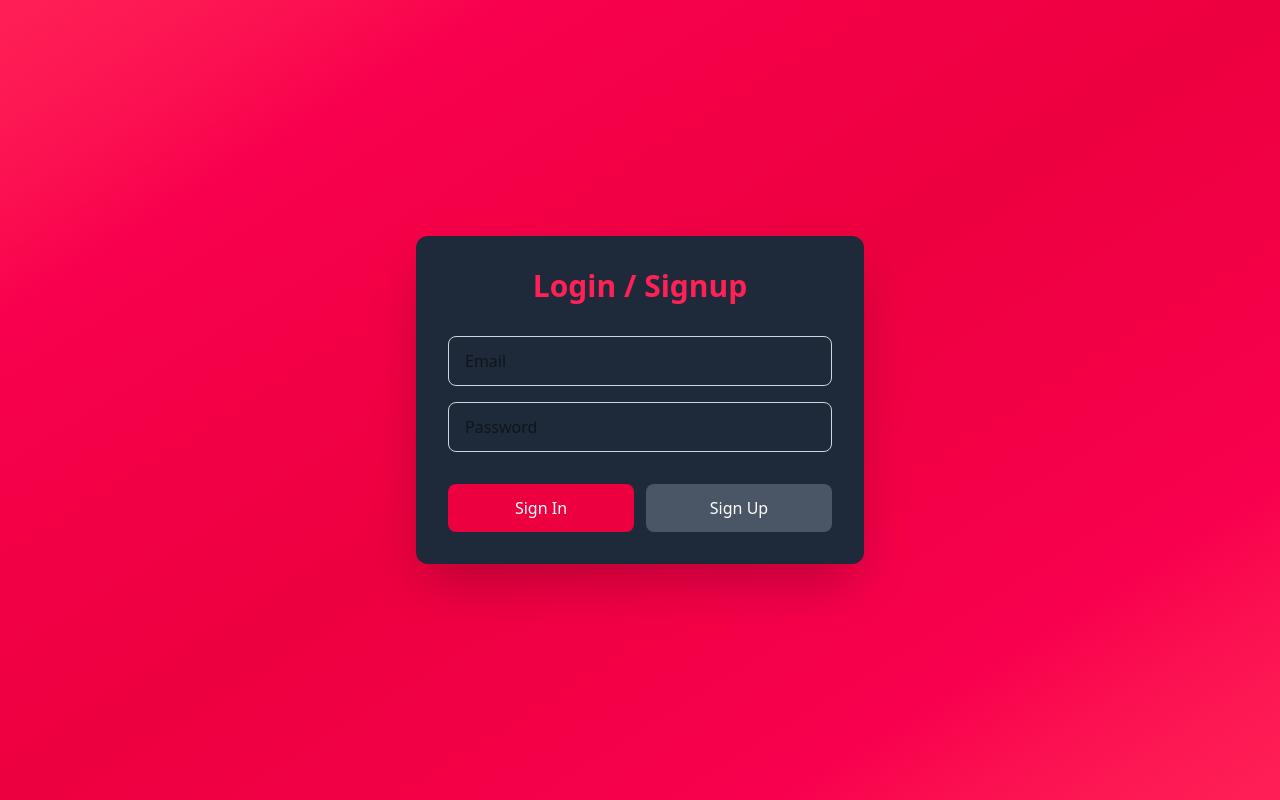
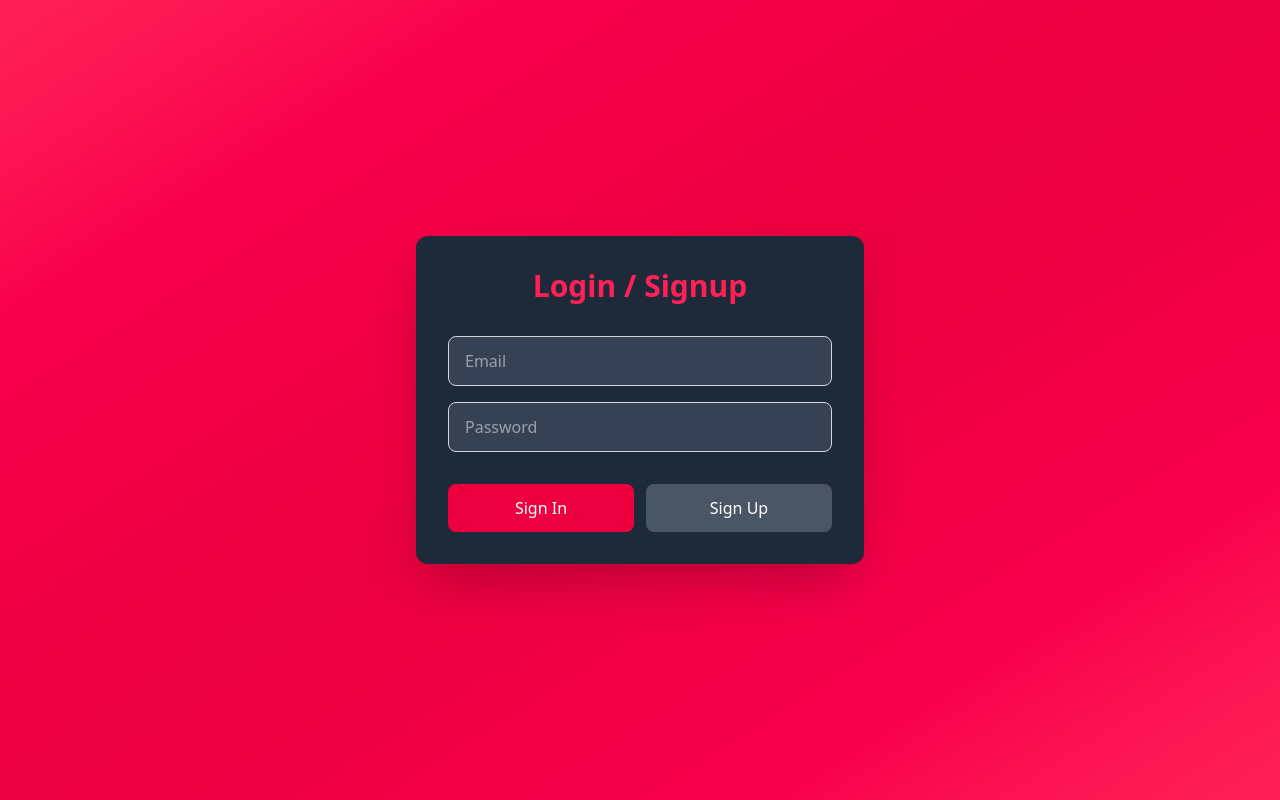
Before and after one commit to SaiAmirthesh/To-do-list, a React (Vite) app: page / in a window 1280 px wide. Built offline with nearby package versions, Linux system fonts and the light colour scheme; no server answers.

Commit message:
fix: input style change

```diff
--- a/src/Auth.jsx
+++ b/src/Auth.jsx
@@ -95,7 +95,7 @@ function Auth({ setSession }) {
             placeholder="Email"
             value={email}
             onChange={(e) => setEmail(e.target.value)}
-            className="w-full px-4 py-3 border border-gray-300 rounded-lg focus:outline-none focus:ring-2 focus:ring-red-500 focus:border-transparent transition duration-200 text-black"
+            className="w-full px-4 py-3 border bg-gray-700 border-gray-300 rounded-lg focus:outline-none focus:ring-2 focus:ring-red-500 focus:border-transparent transition duration-200 text-white"
           />
 
           <input
@@ -103,7 +103,7 @@ function Auth({ setSession }) {
             placeholder="Password"
             value={password}
             onChange={(e) => setPassword(e.target.value)}
-            className="w-full px-4 py-3 border border-gray-300 rounded-lg focus:outline-none focus:ring-2 focus:ring-red-500 focus:border-transparent transition duration-200 text-black"
+            className="w-full px-4 py-3 border bg-gray-700 border-gray-300 rounded-lg focus:outline-none focus:ring-2 focus:ring-red-500 focus:border-transparent transition duration-200 text-white"
           />
 
           <div className="flex gap-3 pt-4">
```
